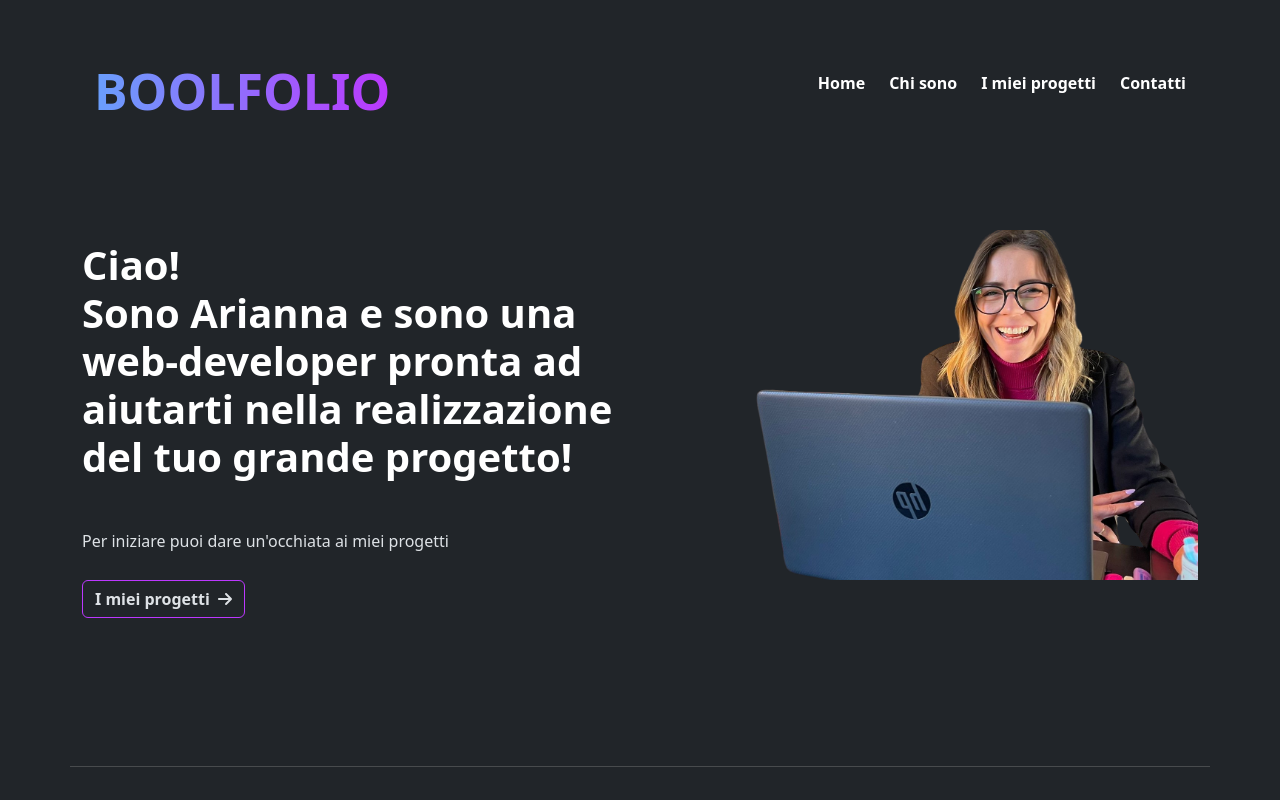
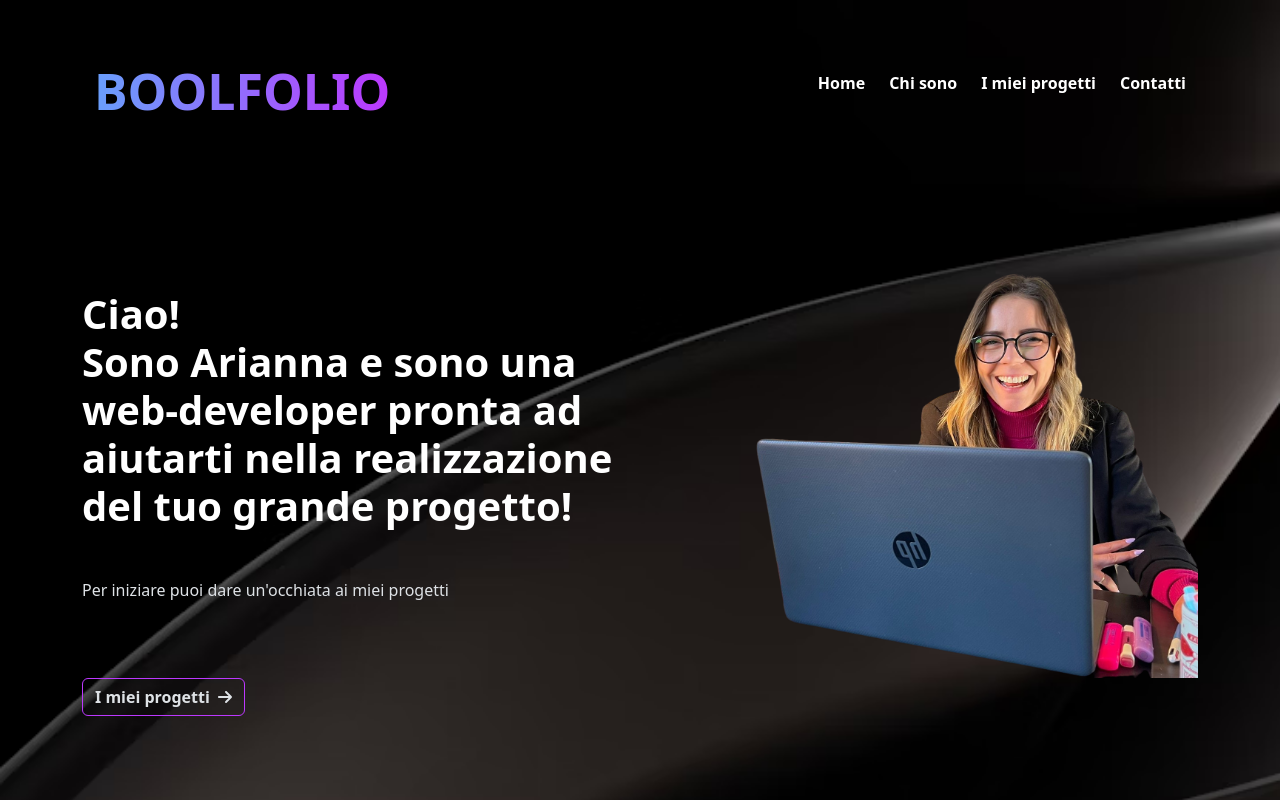
Before and after one commit to Arianna-Cosimini/vite-boolfolio, a Vue app: page / in a window 1280 px wide. Shown: the top 800 px of the page. Built offline with nearby package versions, Linux system fonts and the light colour scheme.

Commit message:
add: background-image in app.vue

```diff
--- a/src/App.vue
+++ b/src/App.vue
@@ -32,11 +32,21 @@ export default {
 </script>
 
 <template>
+  <div id="image">
+    <AppHeader></AppHeader>
+    <router-view></router-view>
+    <AppFooter></AppFooter>
 
-  <AppHeader></AppHeader>
-  <router-view></router-view>
-  <AppFooter></AppFooter>
+  </div>
 
 </template>
 
-<style></style>
+<style>
+#image {
+  background-image: url('/public/img/photo-1678203699291-253ab7a4d6d2.avif');
+
+  background-repeat: no-repeat;
+  background-size: cover;
+
+}
+</style>
--- a/src/pages/About.vue
+++ b/src/pages/About.vue
@@ -123,7 +123,7 @@ export default {
 
 </template>
 
-<style lang="scss">
+<style lang="scss" scoped>
 #about-section {
     height: 800px;
     background-image: url('/img/ImgAbout.jpg');
@@ -180,7 +180,7 @@ img {
     }
 }
 
-img {
-    width: 100%;
-}
+// img {
+//     width: 100%;
+// }
 </style>
--- a/src/pages/HomePage.vue
+++ b/src/pages/HomePage.vue
@@ -30,6 +30,8 @@ export default {
 
 <template>
 
+  <div id="home">
+
     <div class="container py-5">
       <div id="hero-section" class=" d-flex align-items-center">
         <div id="hero-text" class="w-50">
@@ -45,18 +47,21 @@ export default {
           <img src="/img/ImgProfile.png" alt="">
         </div>
       </div>
-    <router-link :to="{ name: 'app-projects'}" class="btn"
-      style="border: 1px solid #bc38fe;"><span class="d-flex align-items-center justify-content-center gap-2 fw-bold">
+      <router-link :to="{ name: 'app-projects' }" class="btn" style="border: 1px solid #bc38fe;"><span
+          class="d-flex align-items-center justify-content-center gap-2 fw-bold">
           I miei progetti <i class="fa-solid fa-arrow-right"></i>
         </span></router-link>
 
     </div>
+  </div>
+
 
 
 
 </template>
 
 <style lang="scss" scoped>
+
 .btn {
   &:hover {
     background-color: #bc38bc;
```
Also changed, not shown: public/img/photo-1678203699291-253ab7a4d6d2.avif (added). Lines whose indentation alone changed are shown as unchanged.
